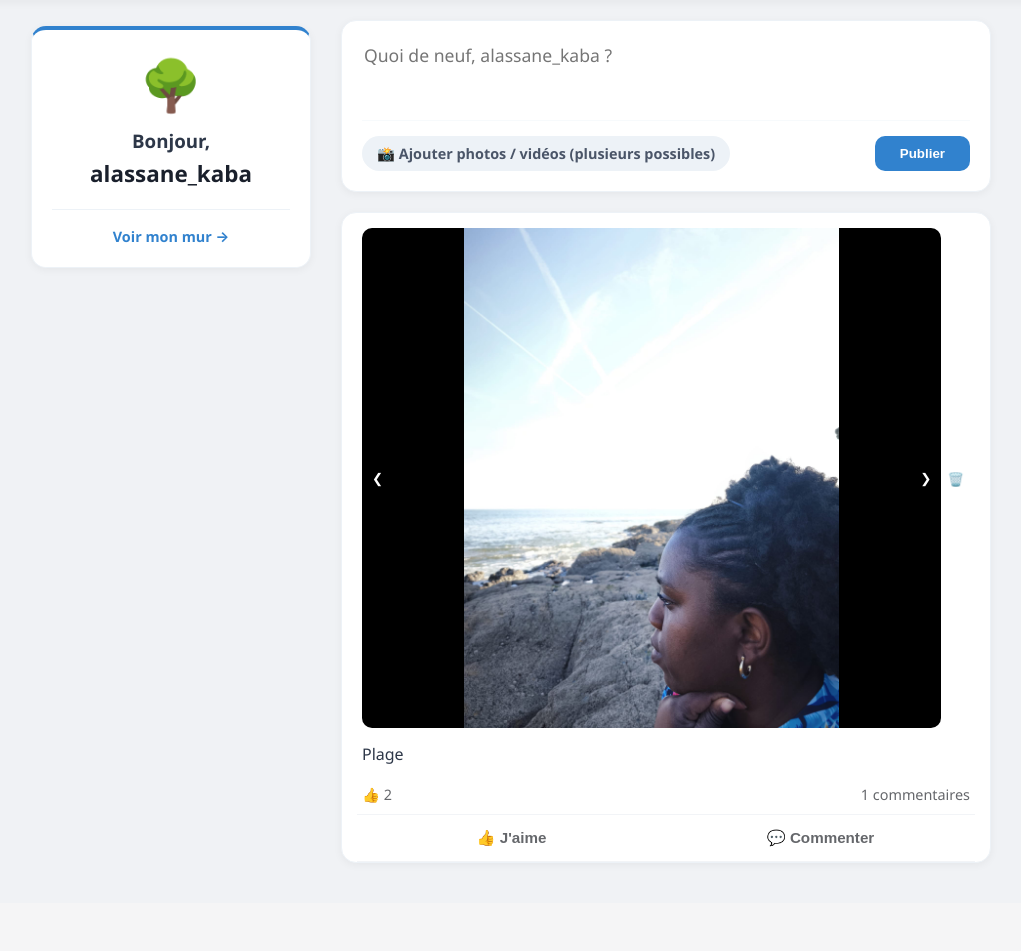
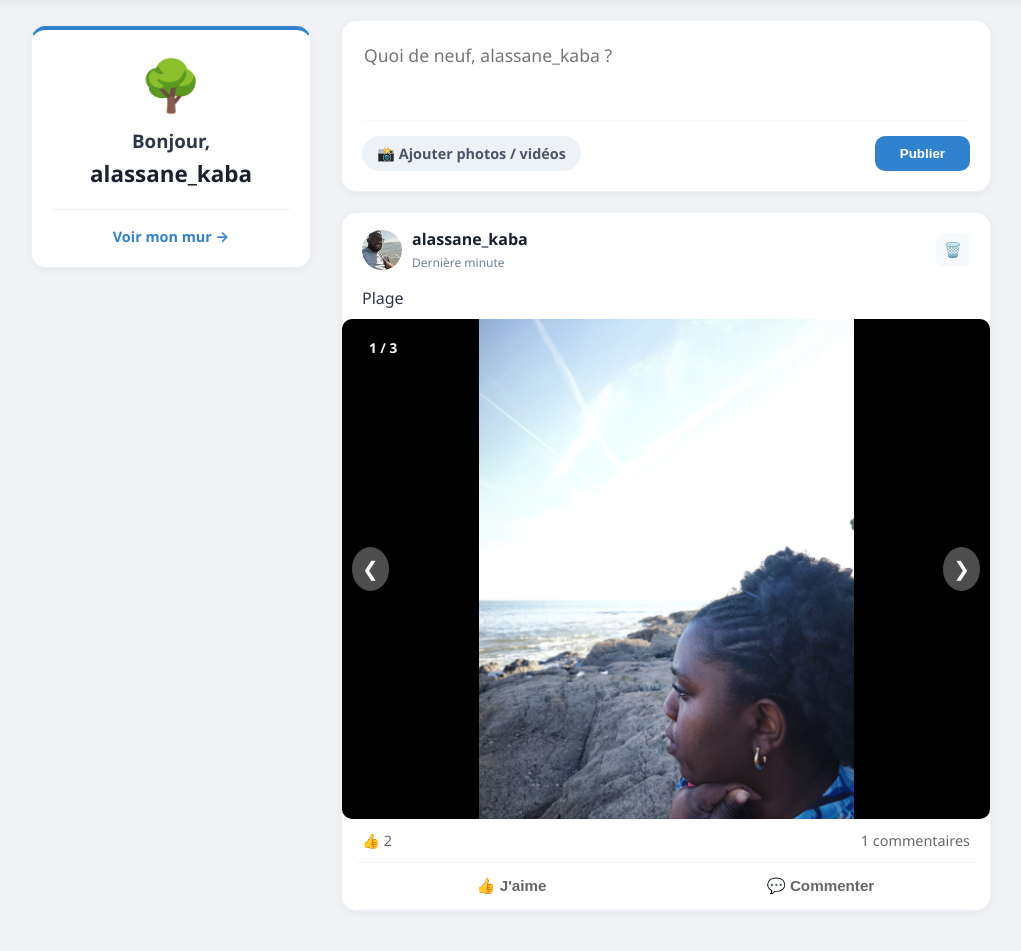
Before and after one commit to alassaneKaba/La-Gazette-Familiale, a Flask app: page / in a window 1280 px wide. Shown: the part 59-1010 px from the top of the page, without its empty margins (129-1150 px from the left). Before the commit the page ends 923 px from the top, so only its background shows below. Run offline with Flask 3, Linux system fonts and the light colour scheme; a user stored in the database is signed in; data comes from the database, SQL or seed files in the repository; both versions use the stored data as it was after the commit.

Commit message:
feat: ajout slider + compteur + position supp publication

```diff
--- a/templates/home.html
+++ b/templates/home.html
@@ -34,8 +34,8 @@
             </div>
 
             <div style="display: flex; justify-content: space-between; align-items: center; border-top: 1px solid #f7fafc; padding-top: 15px;">
-                <label style="cursor: pointer; color: #4a5568; display: flex; align-items: center; gap: 8px; font-weight: 600; font-size: 0.9em; background: #edf2f7; padding: 8px 15px; border-radius: 20px; transition: 0.2s;" class="upload-btn">
-                    <span>📸 Ajouter photos / vidéos (plusieurs possibles)</span>
+                <label style="cursor: pointer; color: #4a5568; display: flex; align-items: center; gap: 8px; font-weight: 600; font-size: 0.9em; background: #edf2f7; padding: 8px 15px; border-radius: 20px;">
+                    <span>📸 Ajouter photos / vidéos</span>
                     <input type="file" id="image-input" name="images" accept="image/*,video/*" multiple style="display: none;" onchange="previewFiles()">
                 </label>
                 <button type="submit" style="background: #3182ce; color: white; padding: 10px 25px; border: none; border-radius: 10px; font-weight: 700; cursor: pointer;">Publier</button>
@@ -47,36 +47,56 @@
     {% for post in posts %}
     <div class="post-card" style="padding: 0; overflow: hidden; margin-bottom: 20px;">
 
-        <div style="padding: 15px 20px 5px 20px; display: flex; justify-content: space-between; align-items: center;">
-            <div class="carousel-container" id="carousel-{{ post.id }}">
-                <div class="carousel-items">
+        <div style="padding: 15px 20px; display: flex; justify-content: space-between; align-items: center;">
+            <div style="display: flex; align-items: center; gap: 10px;">
+                <img src="{{ url_for('static', filename='avatars/' + (post['user_avatar'] if post['user_avatar'] else 'default.png')) }}"
+                     style="width: 40px; height: 40px; border-radius: 50%; object-fit: cover;">
+                <div>
+                    <strong style="display: block; color: #1a202c;">{{ post['username'] }}</strong>
+                    <span style="font-size: 0.75em; color: #718096;">Dernière minute</span>
+                </div>
+            </div>
+
+            {% if session.get("user") == post['username'] %}
+            <form method="POST" action="/delete/{{ post['id'] }}" onsubmit="return confirm('Supprimer ce souvenir ?');" style="margin:0;">
+                <button type="submit" style="background:#f7fafc; border:none; color: #a0aec0; cursor:pointer; padding: 8px; border-radius: 8px;">
+                    <span style="font-size: 1.1em;">🗑️</span>
+                </button>
+            </form>
+            {% endif %}
+        </div>
+
+        <div style="padding: 0 20px 10px 20px; white-space: pre-wrap; color: #2d3748;">{{ post['content'] }}</div>
+
+        {% if post.medias %}
+        <div class="carousel-container" id="carousel-{{ post.id }}" style="position: relative; background: #000; display: flex; align-items: center; justify-content: center; min-height: 300px;">
+
+            {% if post.medias|length > 1 %}
+            <div class="carousel-counter" style="position: absolute; top: 15px; left: 15px; background: rgba(0,0,0,0.6); color: white; padding: 4px 12px; border-radius: 20px; font-size: 0.85em; z-index: 10; font-weight: bold;">
+                <span class="current">1</span> / {{ post.medias|length }}
+            </div>
+            {% endif %}
+
+            <div class="carousel-items" style="width: 100%;">
                 {% for media in post.medias %}
-                        <div class="carousel-item {% if loop.first %}active{% endif %}">
+                    <div class="carousel-item {% if loop.first %}active{% endif %}" style="display: {% if loop.first %}block{% else %}none{% endif %}; text-align: center;">
                         {% if media.file_type == 'video' %}
-                                <video src="{{ url_for('static', filename='uploads/' + media.filename) }}" controls></video>
+                            <video src="{{ url_for('static', filename='uploads/' + media.filename) }}" controls style="max-width: 100%; max-height: 500px; display: block; margin: 0 auto;"></video>
                         {% else %}
-                                <img src="{{ url_for('static', filename='uploads/' + media.filename) }}">
+                            <img src="{{ url_for('static', filename='uploads/' + media.filename) }}" style="max-width: 100%; max-height: 500px; object-fit: contain; display: block; margin: 0 auto;" onclick="window.open(this.src)">
                         {% endif %}
                     </div>
                 {% endfor %}
             </div>
 
             {% if post.medias|length > 1 %}
-                    <button class="prev" onclick="moveSlide('{{ post.id }}', -1)">&#10094;</button>
-                    <button class="next" onclick="moveSlide('{{ post.id }}', 1)">&#10095;</button>
+                <button class="prev" onclick="moveSlide('{{ post.id }}', -1)" style="position: absolute; left: 10px; background: rgba(255,255,255,0.3); border: none; color: white; font-size: 20px; padding: 10px; border-radius: 50%; cursor: pointer;">&#10094;</button>
+                <button class="next" onclick="moveSlide('{{ post.id }}', 1)" style="position: absolute; right: 10px; background: rgba(255,255,255,0.3); border: none; color: white; font-size: 20px; padding: 10px; border-radius: 50%; cursor: pointer;">&#10095;</button>
             {% endif %}
         </div>
+        {% endif %}
 
-            {% if session.get("user") == post['username'] %}
-            <form method="POST" action="/delete/{{ post['id'] }}" onsubmit="return confirm('Supprimer ce souvenir ?');">
-                <button type="submit" style="background:none; border:none; color: #cbd5e0; cursor:pointer;">🗑️</button>
-            </form>
-            {% endif %}
-        </div>
-
-        <div style="padding: 10px 20px; white-space: pre-wrap; color: #2d3748;">{{ post['content'] }}</div>
-
-        <div style="display: flex; justify-content: space-between; padding: 10px 20px; font-size: 0.9em; color: #65676b;">
+        <div style="display: flex; justify-content: space-between; padding: 12px 20px; font-size: 0.9em; color: #65676b;">
             <div>👍 <span id="thumbs-{{ post['id'] }}">{{ post['thumbs'] }}</span></div>
             <div style="cursor: pointer;" onclick="toggleComments({{ post['id'] }})">
                 <span id="comment-count-{{ post['id'] }}">{{ comments|selectattr('post_id', 'equalto', post['id'])|list|length }}</span> commentaires
@@ -93,7 +113,7 @@
                 {% for c in comments %}{% if c['post_id'] == post['id'] %}
                     <div style="display: flex; gap: 10px; margin-bottom: 12px; align-items: flex-start;">
                         <img src="{{ url_for('static', filename='avatars/' + (c['comm_avatar'] if c['comm_avatar'] else 'default.png')) }}"
-                             style="width: 32px; height: 32px; border-radius: 50%; object-fit: cover; flex-shrink: 0; border: 1px solid #ddd;">
+                             style="width: 32px; height: 32px; border-radius: 50%; object-fit: cover;">
                         <div style="background: white; padding: 8px 12px; border-radius: 18px; box-shadow: 0 1px 2px rgba(0,0,0,0.05);">
                             <strong style="font-size: 0.85em; display: block; color: #1c1e21;">{{ c['username'] }}</strong>
                             <span style="font-size: 0.95em; color: #1c1e21;">{{ c['content'] }}</span>
@@ -101,7 +121,6 @@
                     </div>
                 {% endif %}{% endfor %}
             </div>
-
             {% if session.get("user") %}
             <form onsubmit="addComment(event, {{ post['id'] }})" style="display: flex; gap: 8px; align-items: center; margin-top: 15px;">
                 <input id="comment-input-{{ post['id'] }}" placeholder="Écrire un commentaire..."
@@ -112,9 +131,11 @@
         </div>
     </div>
     {% endfor %}
+
 </main>
 
 <script>
+// --- INTERACTIONS DE BASE ---
 function toggleComments(postId) {
     const section = document.getElementById('comment-section-' + postId);
     section.style.display = (section.style.display === "none") ? "block" : "none";
@@ -158,58 +179,89 @@ function addComment(event, postId) {
     });
 }
 
+// --- GESTION DE L'UPLOAD ET PREVIEW ---
+let selectedFiles = [];
+
 function previewFiles() {
+    const fileInput = document.getElementById('image-input');
+    selectedFiles = [...selectedFiles, ...Array.from(fileInput.files)];
+    renderPreview();
+}
+
+function renderPreview() {
     const previewGrid = document.getElementById('preview-grid');
     const container = document.getElementById('preview-container');
-    const files = document.getElementById('image-input').files;
-    previewGrid.innerHTML = ""; // On vide l'aperçu précédent
-    if (files.length > 0) {
+    previewGrid.innerHTML = "";
+
+    if (selectedFiles.length === 0) {
+        container.style.display = "none";
+        return;
+    }
+
     container.style.display = "block";
-        Array.from(files).forEach(file => {
+    selectedFiles.forEach((file, index) => {
         const reader = new FileReader();
         const div = document.createElement('div');
-            div.style.position = "relative";
+        div.style.cssText = "position: relative; width: 100px; height: 100px;";
         reader.onload = (e) => {
-                if (file.type.startsWith('video/')) {
-                    div.innerHTML = `<video src="${e.target.result}" style="width: 100px; height: 100px; object-fit: cover; border-radius: 8px; border: 1px solid #ddd;"></video>`;
-                } else {
-                    div.innerHTML = `<img src="${e.target.result}" style="width: 100px; height: 100px; object-fit: cover; border-radius: 8px; border: 1px solid #ddd;">`;
-                }
+            let mediaHtml = file.type.startsWith('video/')
+                ? `<video src="${e.target.result}" style="width:100%; height:100%; object-fit:cover; border-radius:8px;"></video>`
+                : `<img src="${e.target.result}" style="width:100%; height:100%; object-fit:cover; border-radius:8px;">`;
+            div.innerHTML = `${mediaHtml}<button type="button" onclick="removeSingleFile(${index})" style="position:absolute; top:-5px; right:-5px; background:#e53e3e; color:white; border:none; border-radius:50%; width:20px; height:20px; cursor:pointer; font-size:12px; display:flex; align-items:center; justify-content:center;">✕</button>`;
         };
         reader.readAsDataURL(file);
         previewGrid.appendChild(div);
     });
-    } else {
-        container.style.display = "none";
+
+    const dt = new DataTransfer();
+    selectedFiles.forEach(file => dt.items.add(file));
+    document.getElementById('image-input').files = dt.files;
 }
+
+function removeSingleFile(index) {
+    selectedFiles.splice(index, 1);
+    renderPreview();
 }
 
 function removeFiles() {
-    document.getElementById('image-input').value = "";
-    document.getElementById('preview-grid').innerHTML = "";
-    document.getElementById('preview-container').style.display = "none";
+    selectedFiles = [];
+    renderPreview();
 }
 
+// --- LE SLIDER (UNE SEULE VERSION) ---
 function moveSlide(postId, direction) {
     const container = document.getElementById(`carousel-${postId}`);
+    if (!container) return;
+
     const items = container.querySelectorAll('.carousel-item');
+    // On cherche l'élément qui possède la classe 'active'
     let activeIndex = Array.from(items).findIndex(item => item.classList.contains('active'));
 
+    if (activeIndex === -1) activeIndex = 0;
+
+    // Masquer l'ancien
     items[activeIndex].classList.remove('active');
+    items[activeIndex].style.display = 'none';
 
+    // Calculer le nouveau
     activeIndex += direction;
     if (activeIndex >= items.length) activeIndex = 0;
     if (activeIndex < 0) activeIndex = items.length - 1;
 
+    // Afficher le nouveau
     items[activeIndex].classList.add('active');
+    items[activeIndex].style.display = 'block';
+
+    // Maj compteur
+    const counter = container.querySelector('.carousel-counter .current');
+    if (counter) counter.innerText = activeIndex + 1;
 }
 
-// Gestion des touches du clavier
+// --- CLAVIER (UNE SEULE VERSION) ---
 document.addEventListener('keydown', (e) => {
     if (e.key === "ArrowLeft" || e.key === "ArrowRight") {
-        // On cherche le post qui est actuellement le plus au centre de l'écran
         const carousels = document.querySelectorAll('.carousel-container');
-        let closest = null;
+        let closestId = null;
         let minDistance = Infinity;
 
         carousels.forEach(c => {
@@ -217,51 +269,13 @@ document.addEventListener('keydown', (e) => {
             const distance = Math.abs(rect.top);
             if (distance < minDistance) {
                 minDistance = distance;
-                closest = c.id.split('-')[1];
+                closestId = c.id.replace('carousel-', '');
             }
         });
 
-        if (closest) {
-            if (e.key === "ArrowLeft") moveSlide(closest, -1);
-            else moveSlide(closest, 1);
-        }
-    }
-});
-
-function moveSlide(postId, direction) {
-    const container = document.getElementById(`carousel-${postId}`);
-    const items = container.querySelectorAll('.carousel-item');
-    let activeIndex = Array.from(items).findIndex(item => item.classList.contains('active'));
-
-    items[activeIndex].classList.remove('active');
-
-    activeIndex += direction;
-    if (activeIndex >= items.length) activeIndex = 0;
-    if (activeIndex < 0) activeIndex = items.length - 1;
-
-    items[activeIndex].classList.add('active');
-}
-
-// Gestion des touches du clavier
-document.addEventListener('keydown', (e) => {
-    if (e.key === "ArrowLeft" || e.key === "ArrowRight") {
-        // On cherche le post qui est actuellement le plus au centre de l'écran
-        const carousels = document.querySelectorAll('.carousel-container');
-        let closest = null;
-        let minDistance = Infinity;
-
-        carousels.forEach(c => {
-            const rect = c.getBoundingClientRect();
-            const distance = Math.abs(rect.top);
-            if (distance < minDistance) {
-                minDistance = distance;
-                closest = c.id.split('-')[1];
-            }
-        });
-
-        if (closest) {
-            if (e.key === "ArrowLeft") moveSlide(closest, -1);
-            else moveSlide(closest, 1);
+        if (closestId) {
+            if (e.key === "ArrowLeft") moveSlide(closestId, -1);
+            else if (e.key === "ArrowRight") moveSlide(closestId, 1);
         }
     }
 });
```
Also changed, not shown: database.db. Lines whose indentation alone changed are shown as unchanged.
